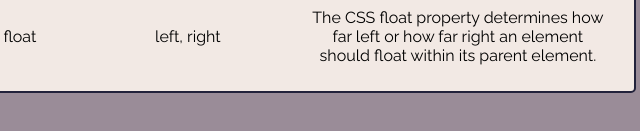
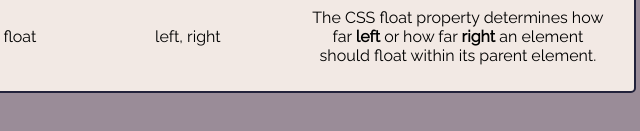
Before and after one commit to chelpea/cheatsheet, a plain HTML site: page Cheatsheet Project/index.html in a window 1280 px wide. Shown: the part 1110-1241 px from the top of the page, 350-990 px from the left. Drawn offline with Linux system fonts and the light colour scheme.

Commit message:
Update index.html

```diff
--- a/Cheatsheet Project/index.html
+++ b/Cheatsheet Project/index.html
@@ -49,12 +49,12 @@
         <tr>
             <td>clear</td>
             <td>none, left, right, both</td>
-            <td>The CSS clear property specifies how an element should behave when it bumps into another element within the same containing element.The clear is usually used in combination with elements having the CSS float property. This determines on which sides floating elements are allowed to float.</td>
+            <td>The CSS clear property specifies how an element should behave when it bumps into another element within the same containing element. The clear is usually used in combination with elements having the CSS float property. This determines on which sides floating elements are allowed to float.</td>
         </tr>
         <tr>
             <td>float</td>
             <td>left, right</td>
-            <td>The CSS float property determines how far left or how far right an element should float within its parent element.</td>
+          <td>The CSS float property determines how far <span>left</span> or how far <span>right</span> an element should float within its parent element.</td>
         </tr>
       </tbody>
     </table>
```
